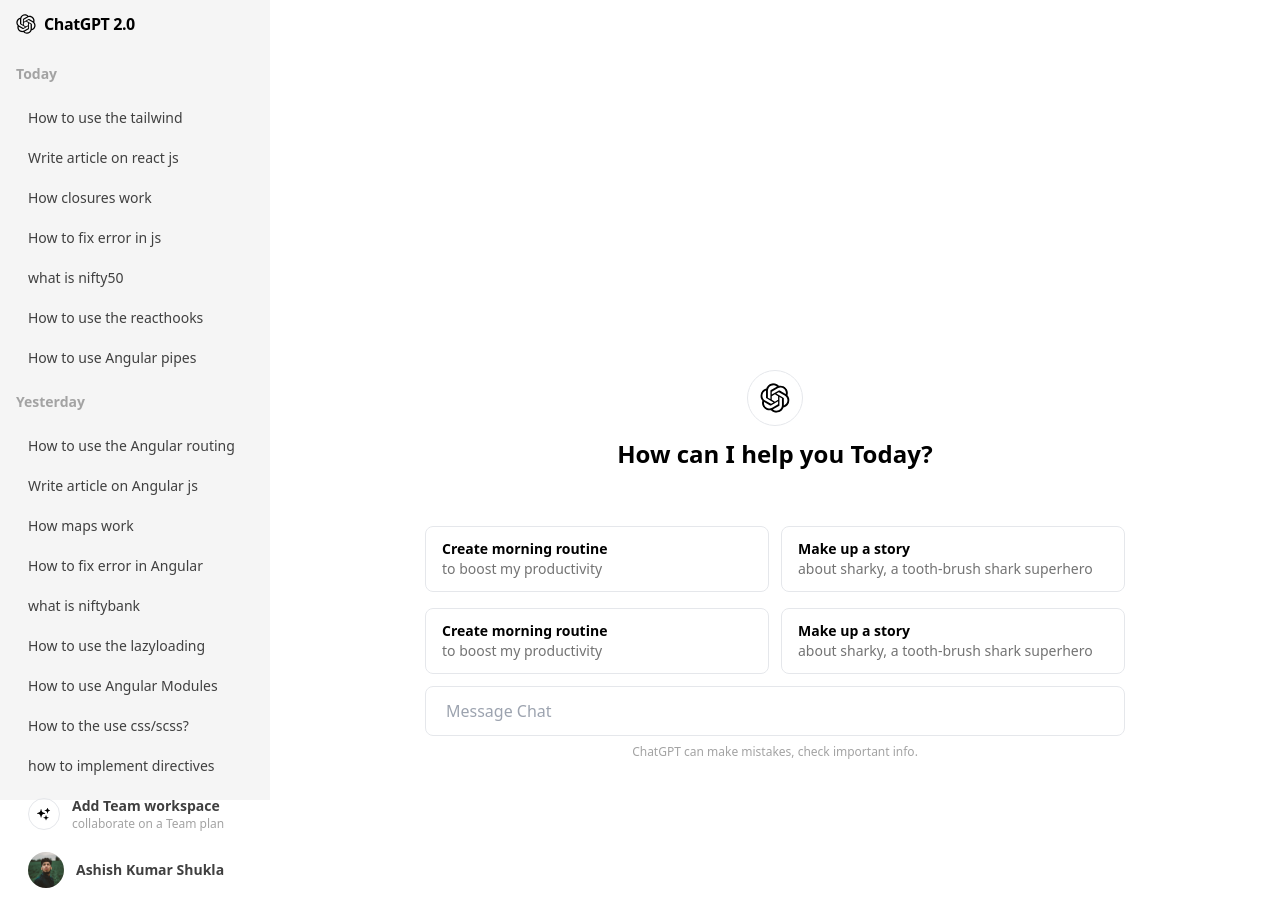
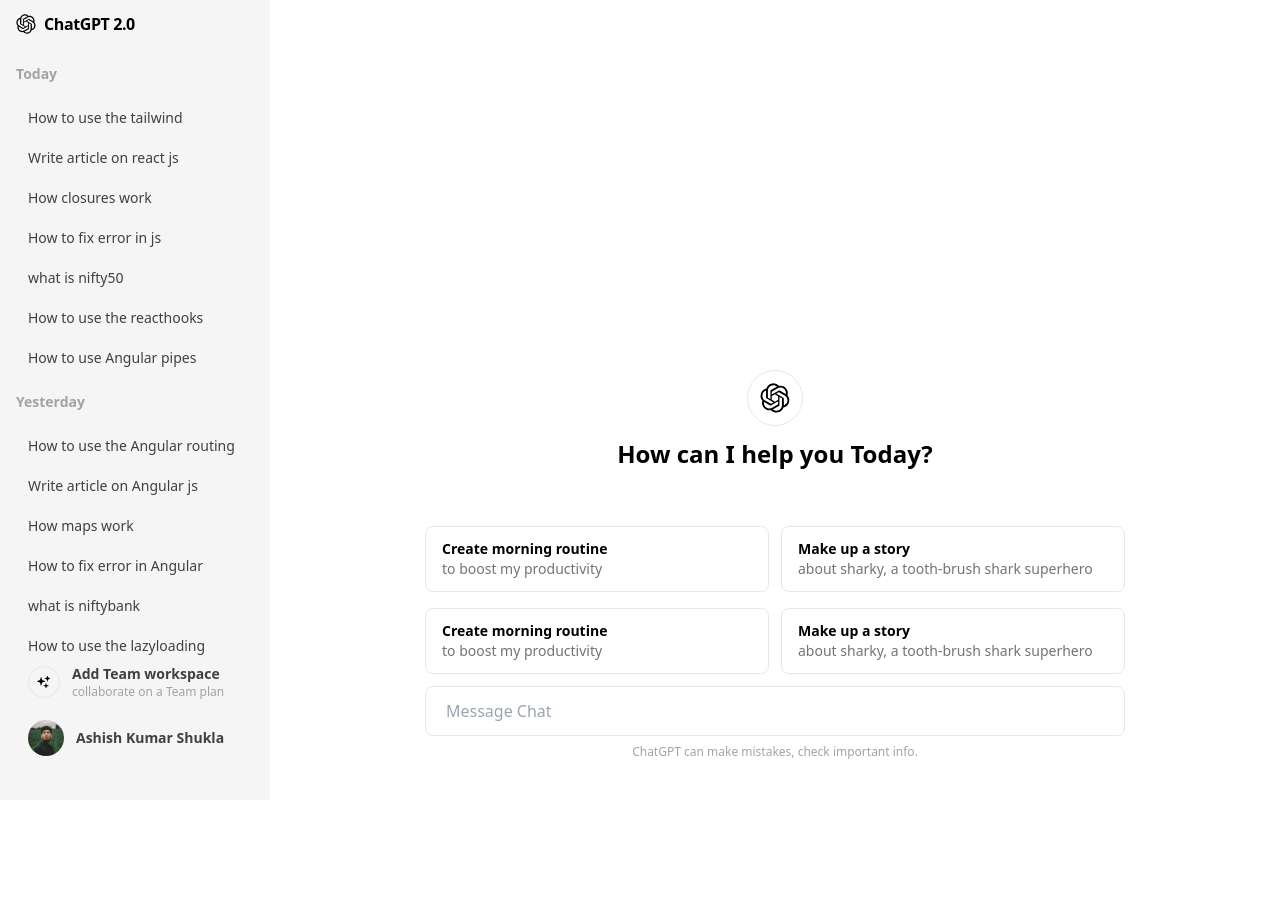
Before and after one commit to Apr97/chatgpt_clone, a website: page src/index.html in a window 1280 px wide. After the commit the page ends 800 px from the top, so only its background shows below. Drawn offline with Linux system fonts and the light colour scheme.

Commit message:
height changes

```diff
--- a/src/index.html
+++ b/src/index.html
@@ -11,14 +11,14 @@
 
     <div class="flex">
         <!-- sidebar -->
-         <div class="hidden sm:block w-[270px] bg-neutral-100 h-screen px-4 pb-3">
+         <div class="hidden sm:block w-[270px] bg-neutral-100 h-screen px-4 pb-1">
 
             <div class="flex gap-2  py-3 items-center sticky top-0 bg-neutral-100">
                 <img src="Assets/ChatGPT-0.svg" class="h-5" alt="">
                 <p class="tracking-tight font-semibold">ChatGPT 2.0</p>
             </div>
 
-            <div class="h-[calc(100%-25%)]  overflow-auto">
+            <div class="h-[calc(100%-24%)]  overflow-auto">
                 <div class="text-sm font-semibold text-neutral-400 my-4">Today</div>
 
                 <div class="text-neutral-700  text-sm px-3 py-2 mb-1 hover:bg-neutral-200 hover:cursor-pointer rounded-lg">How to use the tailwind</div>
@@ -46,7 +46,7 @@
 
 
 
-            <div class=" w-full h-[calc(100%-82%)]  overflow-auto">
+            <div class=" w-full h-[calc(100%-85%)]  overflow-auto">
                 <div class="text-neutral-700  text-sm px-3 py-2 mb-1 hover:bg-neutral-200 hover:cursor-pointer rounded-lg flex gap-3 items-center">
                     <img src="Assets/ChatGPT-5.svg" class="h-8  border p-2 rounded-full" alt="">
                     <div class="flex flex-col">
```
